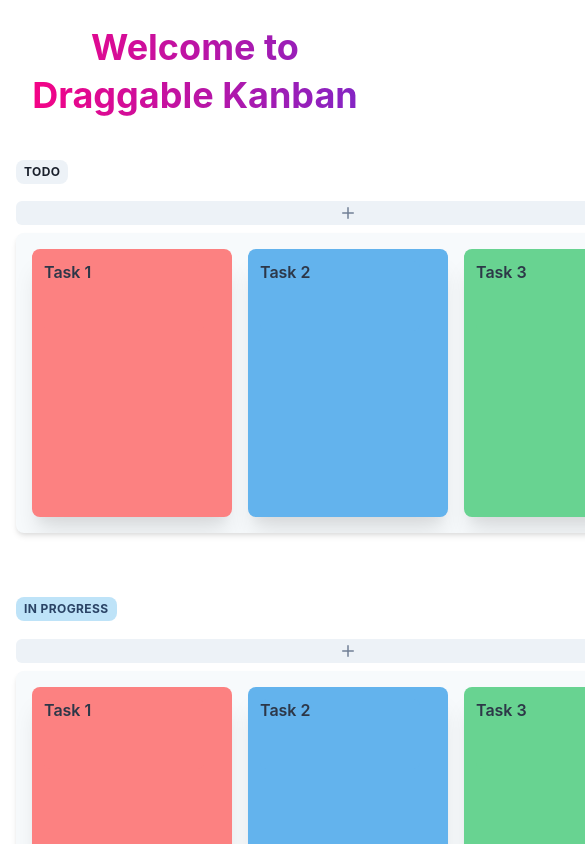
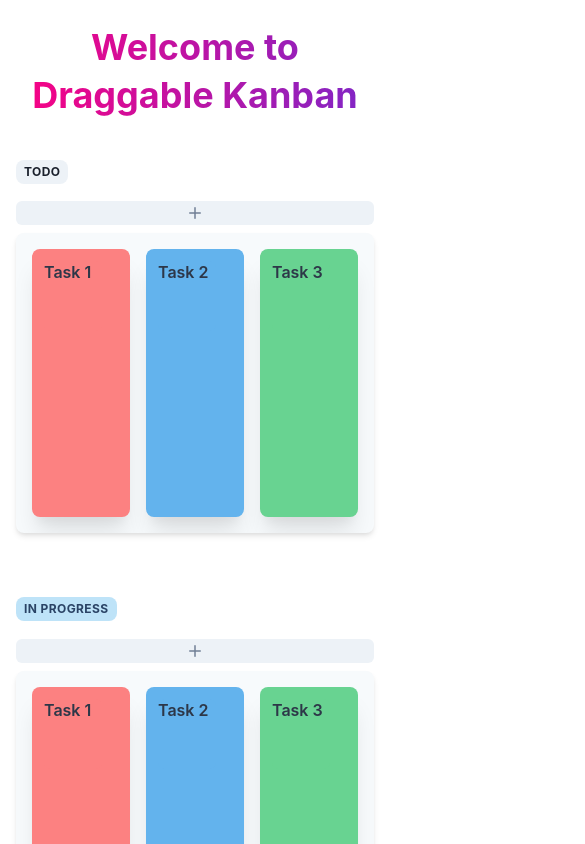
Before and after one commit to JunaidKhan444/draggable-kanban-board, a React (Vite) app: page / in a window 390 px wide. Shown: the top 844 px of the page, 585 px wide, since content can reach past the window. Built offline with nearby package versions, Linux system fonts and the light colour scheme.

Commit message:
Responsiveness Added

```diff
--- a/src/App.tsx
+++ b/src/App.tsx
@@ -16,7 +16,7 @@ const App = () => {
                 Welcome to Draggable Kanban
             </Heading>
             <Container maxWidth="contaianer.lg" px={4} py={10}>
-                <SimpleGrid column={{ base: 1, md: 4 }} spacing={{ base: 16, md: 4 }}>
+                <SimpleGrid columns={{ base: 1, md: 4 }} spacing={{ base: 16, md: 4 }}>
                     <Column column={ColumnType.TO_DO} />
                     <Column column={ColumnType.IN_PROGRESS} />
                     <Column column={ColumnType.BLOCKED} />
```
